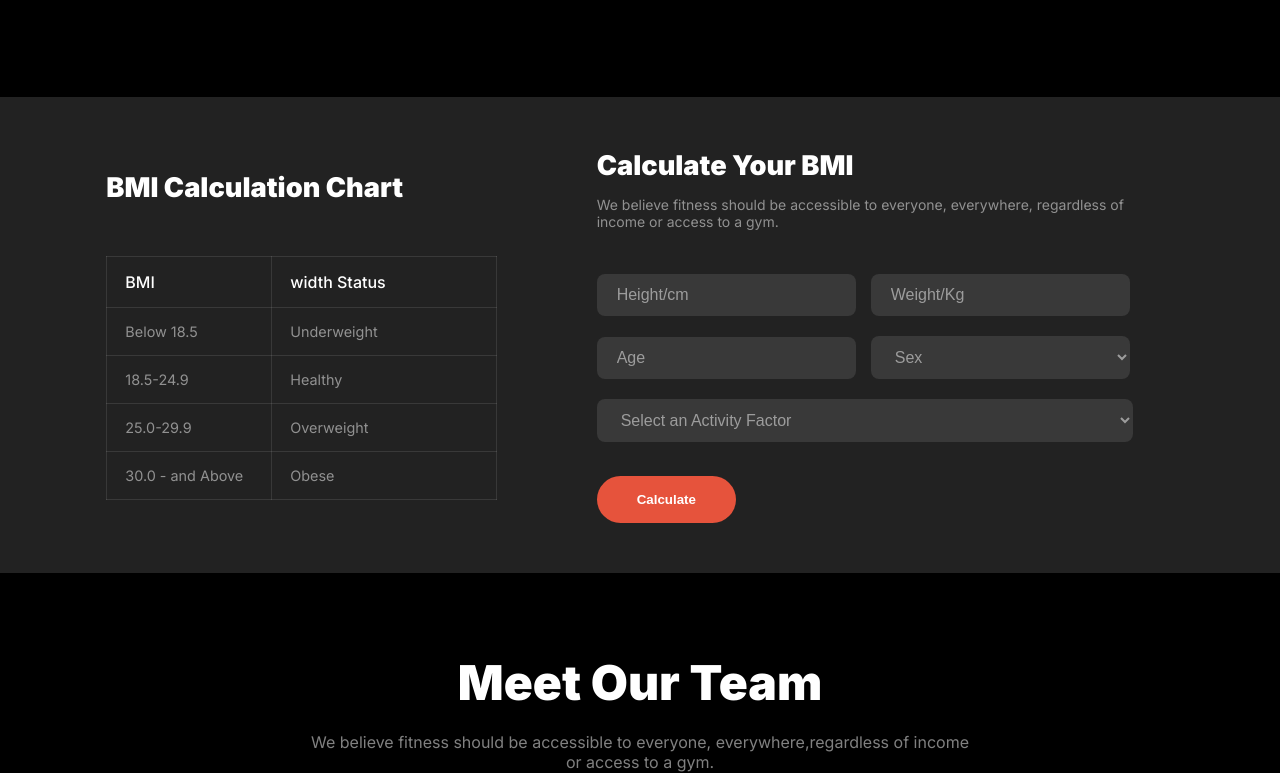
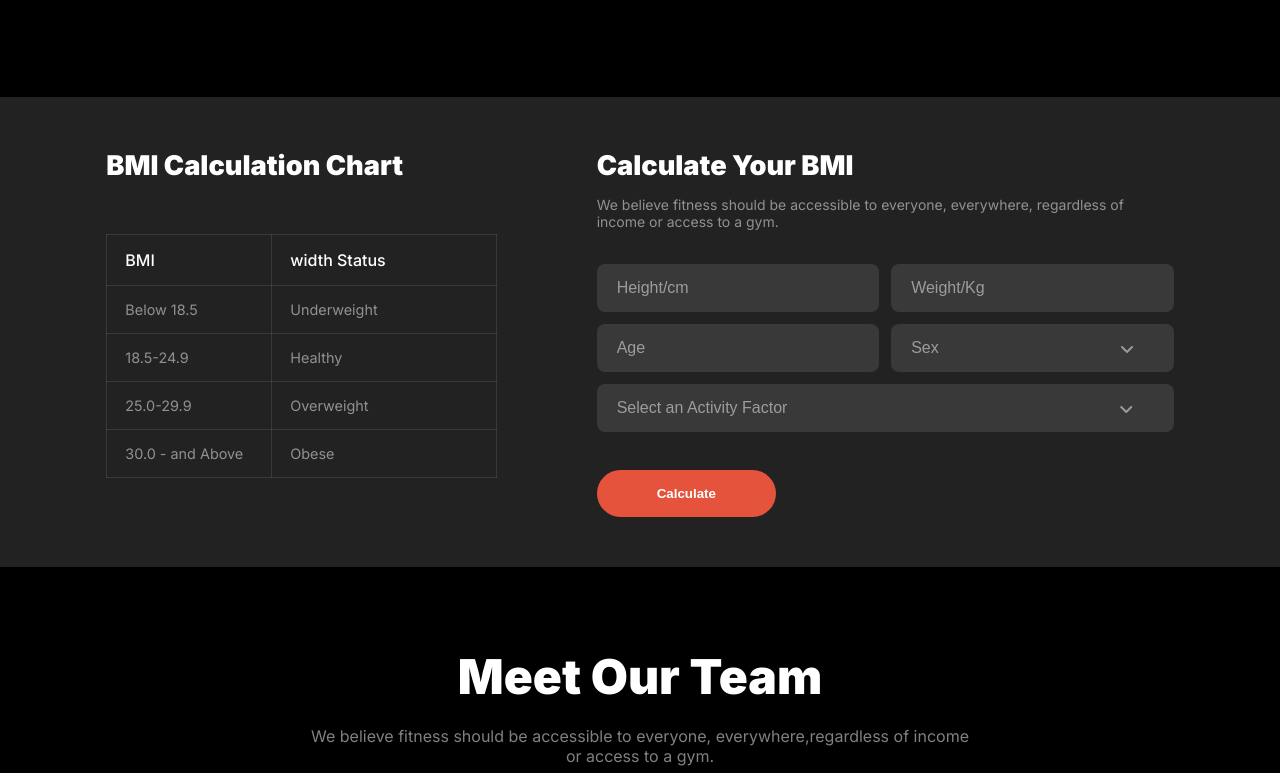
Before and after one commit to munna516/Assignment-2, a plain HTML site: page index.html in a window 1280 px wide. Shown: the part 3097-3870 px from the top of the page. Drawn offline with Linux system fonts and the light colour scheme; a web font is replaced by a local one.

Commit message:
updated in BMI section

```diff
--- a/CSS/styles.css
+++ b/CSS/styles.css
@@ -28,7 +28,7 @@ body {
     --bg-color: rgb(230, 83, 60);
 }
 
-.btn-primary {
+.btn {
     background-color: var(--bg-color);
     border-radius: 2.875rem;
     padding: 12px 20px;
@@ -36,7 +36,15 @@ body {
     color: var(--secondary-color);
     cursor: pointer;
 }
-
+.btn-primary {
+    background-color: var(--bg-color);
+    border-radius: 2.875rem;
+    padding: 16px 60px;
+    font-weight: 600;
+    color: var(--secondary-color);
+    border: none;
+    cursor: pointer;
+}
 .btn-secondary {
     background-color: var(--bg-color);
     border-radius: 2.875rem;
@@ -302,7 +310,6 @@ body {
     background: rgb(34, 34, 34);
     display: flex;
     justify-content: center;
-    align-items: center;
     gap: 100px;
     padding-top: 52px;
     padding-bottom: 50px;
@@ -362,7 +369,7 @@ body {
 #age,
 #sex,
 #activity {
-    width: 45%;
+    width: 100%;
     border-radius: 8px;
     background: rgba(255, 255, 255, 0.1);
     border: none;
@@ -370,20 +377,19 @@ body {
     font-size: 1rem;
     font-weight: 400;
     padding: 12px 40px 12px 20px;
-    margin-top: 10px;
-    margin-right: 10px;
-    margin-bottom: 10px;
+    height: 48px;
+}
 
+#height,
+#Weight,
+#age {
+    color: white;
 }
 
 #sex,
 #activity {
     cursor: pointer;
-}
-
-#activity {
-    width: 93%;
-    margin-bottom: 34px;
+    outline: none;
 }
 
 #sex option,
@@ -393,8 +399,46 @@ body {
 
 }
 
+.custom-select {
+    appearance: none;
+    -webkit-appearance: none;
+    -moz-appearance: none;
+}
+
+.form-container {
+    display: grid;
+    grid-template-columns: 1fr 1fr;
+    gap: 12px;
+
+}
+
+.form-container .form-item:nth-child(5) {
+    grid-column: span 2;
+    margin-bottom: 38px;
+}
+
 .bmi-calculation input::placeholder {
     color: var(--tertiary-color);
+}
+
+.custom-select-container {
+    display: flex;
+    position: relative;
+}
+
+.custom-select-container i {
+    position: absolute;
+    color: var(--tertiary-color);
+}
+
+.custom-select-container #first {
+    right: 14%;
+    top: 35%;
+}
+
+.custom-select-container #second {
+    right: 7%;
+    top: 35%;
 }
 
 /* Team section */
--- a/index.html
+++ b/index.html
@@ -18,7 +18,7 @@
             <h2 class="nav-title">Fitness</h2>
             <div class="nav-items">
                 <ul>
-                    <li><a href="#navbar"><span class="btn-primary">Home</span></a></li>
+                    <li><a href="#navbar"><span class="btn">Home</span></a></li>
                     <li><a href="#service">Service</a></li>
                     <li><a href="#footer">Contact</a></li>
                     <li><a href="#team">About</a></li>
@@ -98,7 +98,7 @@
                         Mile Easily</h2>
                     <p class="section-description">We believe fitness should be accessible to everyone, everywhere,
                         regardless of income or access to a gym. With hundreds of professional workouts.</p>
-                    <button class="btn-secondary">Join Now</button>
+                    <button class="btn-primary">Join Now</button>
                 </div>
                 <div class="run-container-2">
                     <img src="images/run.jpg" alt="">
@@ -200,18 +200,28 @@
                     <h2 class="bmi-calculation-title">Calculate Your BMI</h2>
                     <p class="bmi-calculation-description">We believe fitness should be accessible to everyone,
                         everywhere, regardless of income or access to a gym. </p>
-                    <form>
+                    <form class="form-container">
+                        <div class="form-item">
                             <input type="text" name="" id="height" placeholder="Height/cm">
+                        </div>
+                        <div class="form-item">
                             <input type="text" name="" id="Weight" placeholder="Weight/Kg">
+                        </div>
+                        <div class="form-item">
                             <input type="text" name="" id="age" placeholder="Age">
-                        <select id="sex" name="sex">
-                            <option class="sex" value="" disabled selected hidden>Sex</option>
+                        </div>
+                        <div class="form-item custom-select-container">
+                            <select id="sex" class="custom-select" name="sex">
+                                <option disabled selected hidden>Sex</option>
                                 <option value="male">Male</option>
                                 <option value="female">Female</option>
                                 <option value="other">Other</option>
                             </select>
-                        <select id="activity" name="activity">
-                            <option class="select-activity" value="" disabled selected hidden>Select an Activity Factor
+                            <i id="first" class="fa-solid first fa-angle-down"></i>
+                        </div>
+                        <div class="form-item custom-select-container">
+                            <select id="activity" class="custom-select" name="activity">
+                                <option disabled selected hidden>Select an Activity Factor
                                 </option>
                                 <option value="sedentary">Sedentary</option>
                                 <option value="light">Lightly Active</option>
@@ -219,8 +229,10 @@
                                 <option value="active">Active</option>
                                 <option value="very-active">Very Active</option>
                             </select>
+                            <i id="second" class="fa-solid second fa-angle-down"></i>
+                        </div>
                     </form>
-                    <button class="btn-secondary"> Calculate </button>
+                    <button class="btn-primary"> Calculate </button>
 
                 </div>
             </div>
```
Lines whose indentation alone changed are shown as unchanged.
